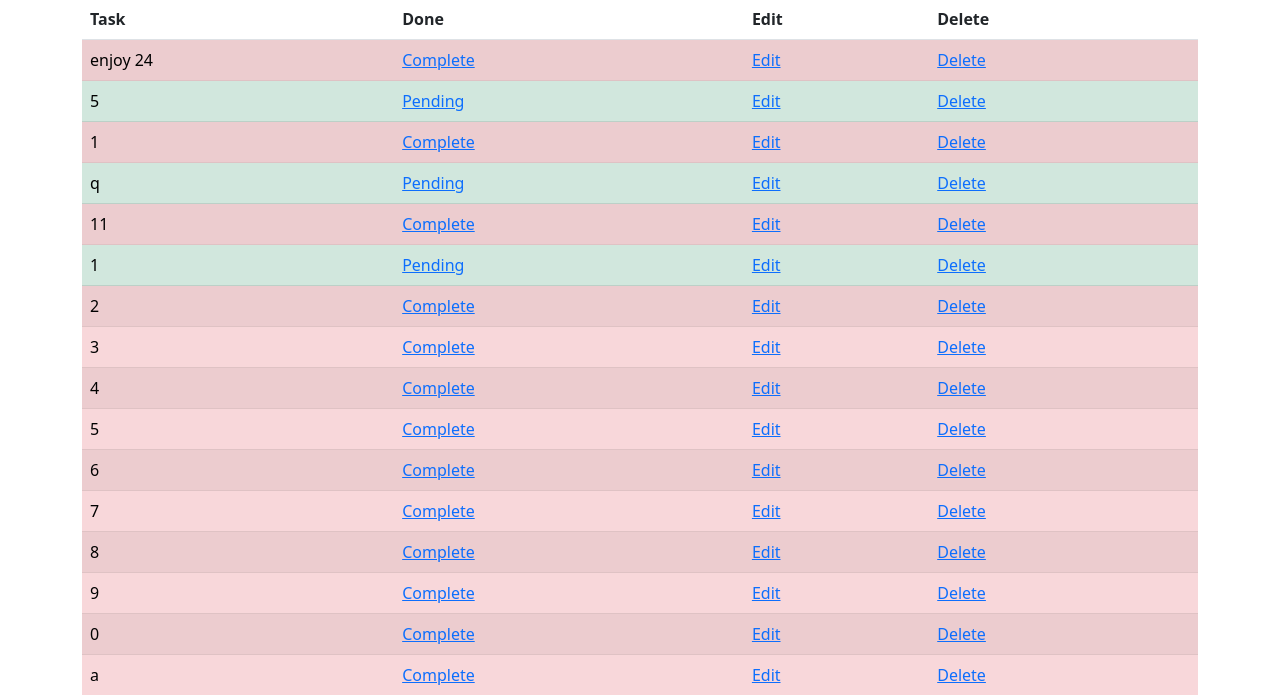
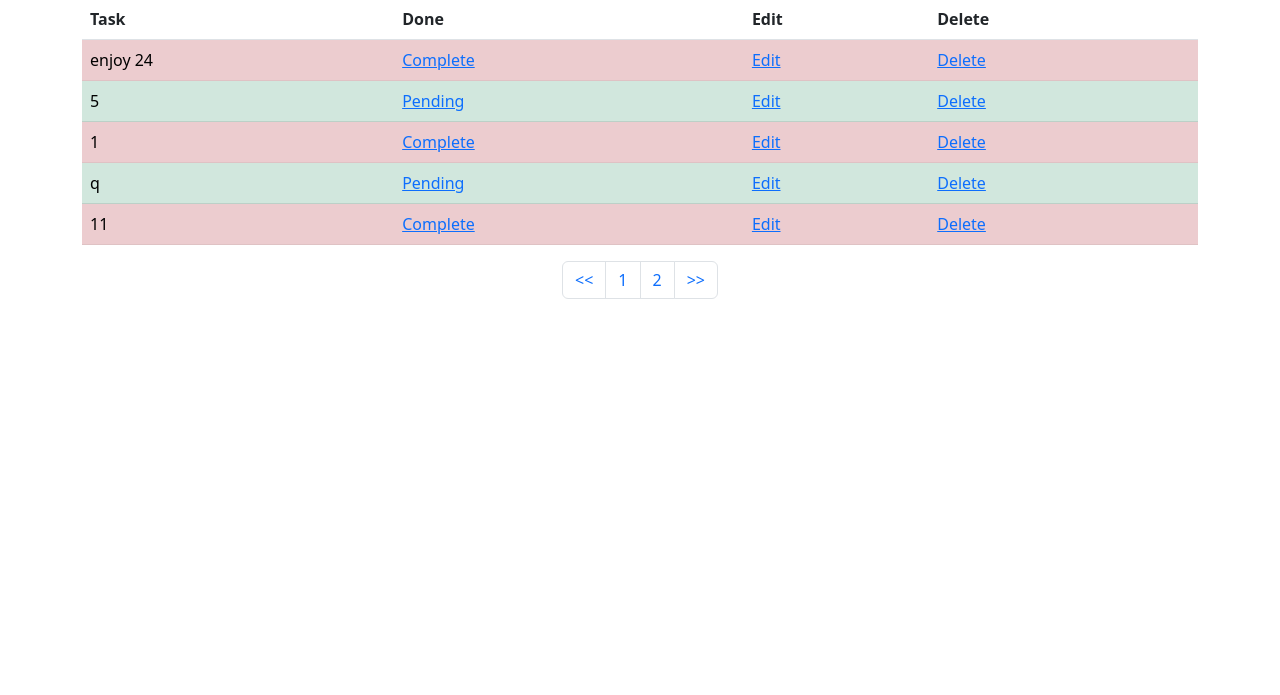
Before and after one commit to GabrielSiket/get-more-done, a Django app: page /todolist/ in a window 1280 px wide. Shown: the part 252-947 px from the top of the page. After the commit the page ends 551 px from the top, so only its background shows below. Run offline with Django 3.2, Linux system fonts and the light colour scheme; data comes from the database, SQL or seed files in the repository; both versions use the stored data as it was after the commit.

Commit message:
add pagination

```diff
--- a/get_more_done/templates/todolist.html
+++ b/get_more_done/templates/todolist.html
@@ -54,5 +54,19 @@
               {% endif %}
               </tbody>
           </table>
+
+          <nav aria-label="Page navigation example">
+            <ul class="pagination justify-content-center">
+              <li class="page-item"><a class="page-link" href="?pg=1"><<</a></li>
+              {% if all_tasks.has_previous %}
+                  <li class="page-item"><a class="page-link" href="?pg={{ all_tasks.previous_page_number }}">{{ all_tasks.previous_page_number }}</a></li>
+              {% endif %}
+              <li class="page-item"><a class="page-link" href="?pg={{ all_tasks.number }}">{{ all_tasks.number }}</a></li>
+              {% if all_tasks.has_next %}
+              <li class="page-item"><a class="page-link" href="?pg={{ all_tasks.next_page_number }}">{{ all_tasks.next_page_number }}</a></li>
+              {% endif %}
+              <li class="page-item"><a class="page-link" href="?pg={{ all_tasks.paginator.num_pages }}">>></a></li>
+            </ul>
+          </nav>
     </div>
 {% endblock content %}
--- a/get_more_done/views.py
+++ b/get_more_done/views.py
@@ -1,6 +1,7 @@
 from django.shortcuts import render, redirect
 from django.http import HttpResponse
 from django.contrib import messages
+from django.core.paginator import Paginator
 from get_more_done.models import TaskList
 from get_more_done.forms import TaskForm
 
@@ -14,7 +15,10 @@ def todolist(request):
         messages.success(request, ("New Task Added!"))
         return redirect('todolist')
     else:
-        all_tasks = TaskList.objects.all
+        all_tasks = TaskList.objects.all()
+        paginator = Paginator(all_tasks, 5)
+        page = request.GET.get('pg')
+        all_tasks = paginator.get_page(page)
         return render(request, 'todolist.html', {'all_tasks': all_tasks})
 
 
```
Also changed, not shown: db.sqlite3.
